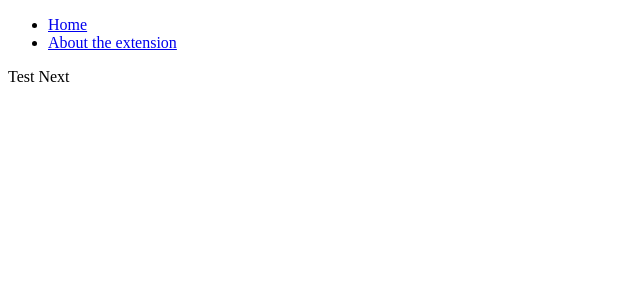
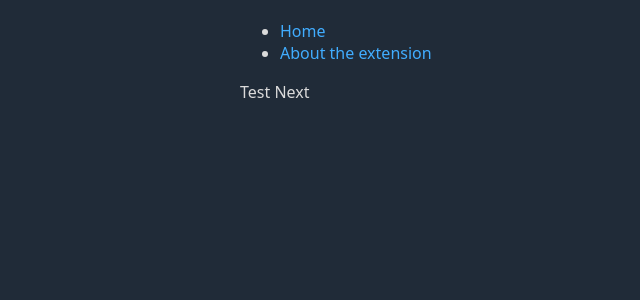
Before and after one commit to ashleystringer/test-next, a Next.js app: page / in a window 1280 px wide. Shown: the top 300 px of the page, without its empty margins (0-640 px from the left). Built offline with nearby package versions, Linux system fonts and the light colour scheme.

Commit message:
added water.css

```diff
--- a/src/pages/_document.js
+++ b/src/pages/_document.js
@@ -3,7 +3,9 @@
 export default function Document() {
   return (
     <Html lang="en">
-      <Head />
+      <Head>
+        <link rel="stylesheet" href="https://cdn.jsdelivr.net/npm/water.css@2/out/dark.css"/>
+      </Head>
       <body>
         <Main />
         <NextScript />
```
